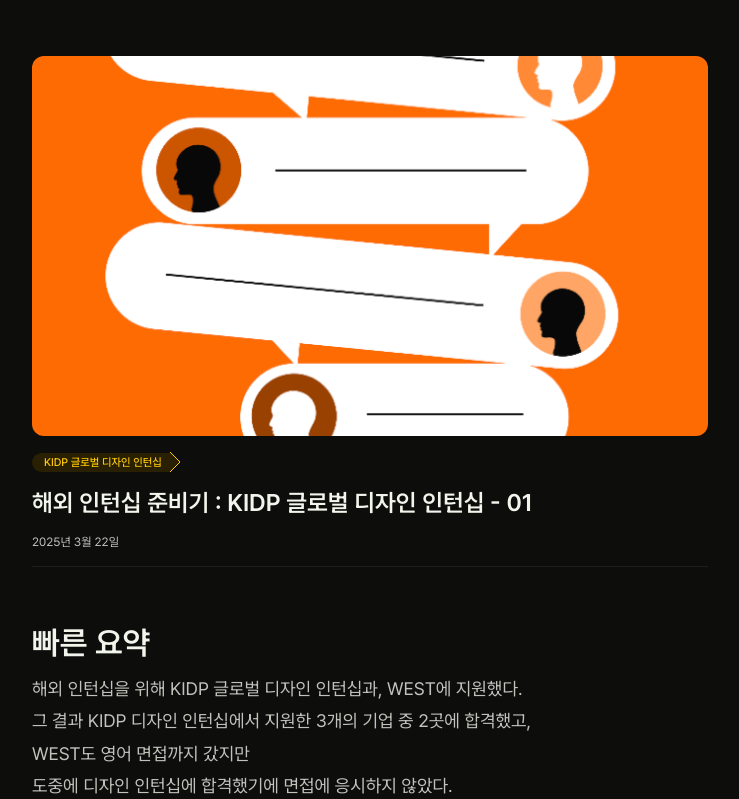
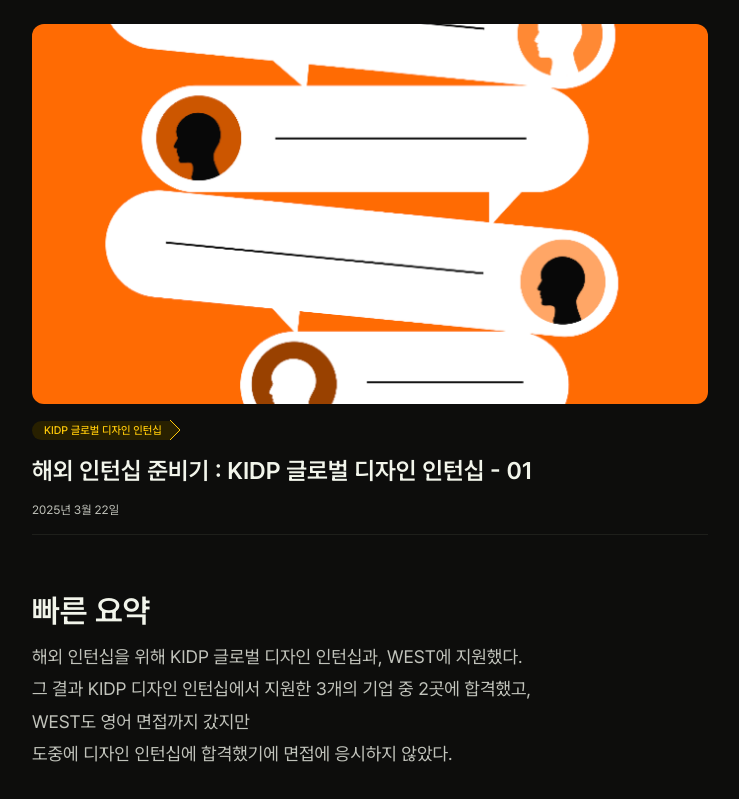
Before and after one commit to sngminn/me, a Next.js app: page /posts/250322-KIDP-01 in a window 1280 px wide. Shown: the top 799 px of the page, without its empty margins (270-1009 px from the left). Built offline with nearby package versions, Linux system fonts and the light colour scheme.

Commit message:
fix: Adjust CSS classes and improve video rendering logic

```diff
--- a/src/components/home/HomeClient.tsx
+++ b/src/components/home/HomeClient.tsx
@@ -69,7 +69,7 @@ function HeroSection({ isScrolled }: { isScrolled: boolean }) {
         ))}
       </div>
       <div
-        className={`${isScrolled ? 'opacity-0 pointer-events-none' : 'opacity-100 pointer-events-auto'} absolute flex-col h-[70vh] w-full justify-end items-start`}
+        className={`${isScrolled ? 'opacity-0 pointer-events-none' : 'opacity-100 pointer-events-auto'} absolute flex flex-col h-[70vh] w-full justify-end items-start`}
       >
         <AsciiVideo className="absolute top-0 -right-[250px]" />
         <div className="flex flex-col gap-6 p-8 h-full justify-end">
--- a/src/components/posts/Content.tsx
+++ b/src/components/posts/Content.tsx
@@ -31,7 +31,7 @@ export default function Content({ post, children }: { post: Post; children: Reac
         <Tag text={post.tags[0]} />
         <span className="text-xs text-text-highlight font-medium line-clamp-1">{post.title}</span>
       </div>
-      <article className="max-w-[700px] m-auto px-3 pb-40 flex flex-col gap-4 mt-14">
+      <article className="max-w-[700px] m-auto px-3 pt-6 pb-40 flex flex-col gap-4 ">
         <div className="relative w-full aspect-video rounded-xl overflow-hidden">
           <Image
             src={`/thumbnails/thumbnail_0${(post.title.length % 8) + 1}.png`}
--- a/src/components/ui/AsciiVideo.tsx
+++ b/src/components/ui/AsciiVideo.tsx
@@ -19,7 +19,10 @@ export default function AsciiVideo({ className }: { className?: string }) {
       if (!inputCanvas || !output || !video) return;
 
       const ctx = inputCanvas.getContext('2d', { willReadFrequently: true });
-      if (!ctx || !output || video.videoWidth === 0) return;
+      if (!ctx || !output || video.videoWidth === 0) {
+        animationId = requestAnimationFrame(render);
+        return;
+      }
 
       const [w, h] = [Math.floor(video.videoWidth / 5), Math.floor(video.videoHeight / 8)];
 
```
